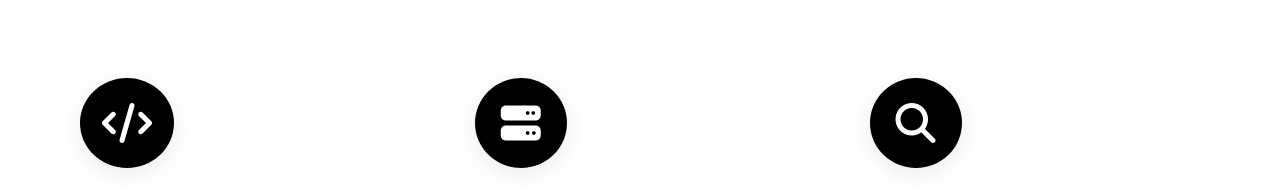
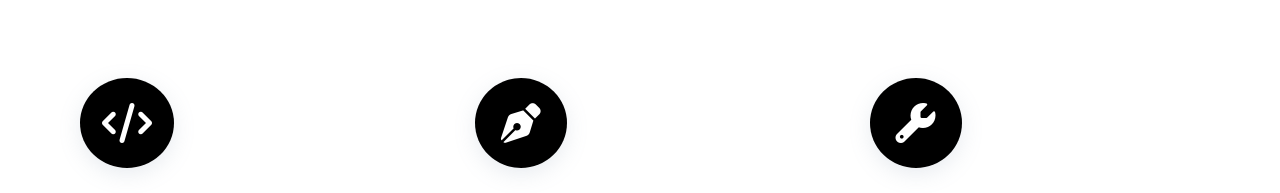
Before and after one commit to AustinHarkey/portfolio21, a plain HTML site: page index.html in a window 1280 px wide. Shown: the part 2259-2452 px from the top of the page. Drawn offline with Linux system fonts and the light colour scheme.

Commit message:
icon swap

```diff
--- a/index.html
+++ b/index.html
@@ -133,7 +133,7 @@
                 </div>
                 <div class="tripleList__col">
                     <div class="tripleList__iconWrap">
-                        <i class="fas fa-server"></i>
+                        <i class="fas fa-pen-nib"></i>
                     </div>
                     <h3 class="tripleList__title">Design</h3>
                     <p class="tripleList__text">Web & email design. Websites, UI, email sends and campaigns, email welcome series </p>
@@ -147,7 +147,7 @@
                 </div>
                 <div class="tripleList__col">
                     <div class="tripleList__iconWrap">
-                        <i class="fas fa-search"></i>
+                        <i class="fas fa-wrench"></i>
                     </div>
                     <h3 class="tripleList__title">Tooling</h3>
                     <p class="tripleList__text">Well versed in design, email, and coding tools. Can quickly adapt to new tooling as needed. </p>
```
